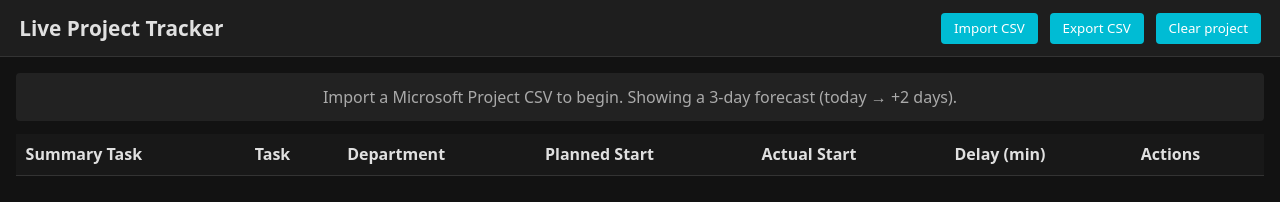
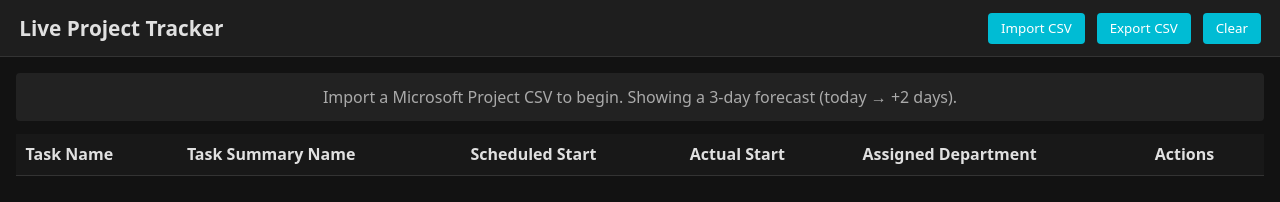
Before and after one commit to dezrobbo1/Live-Project-Tracker, a website: page public/index.html in a window 1280 px wide. Drawn offline with Linux system fonts and the light colour scheme.

Commit message:
Update index.html

```diff
--- a/public/index.html
+++ b/public/index.html
@@ -2,9 +2,9 @@
 <html lang="en">
 <head>
   <meta charset="UTF-8" />
-  <meta name="viewport" content="width=device-width, initial-scale=1.0" />
+  <meta name="viewport" content="width=device-width, initial-scale=1.0"/>
   <title>Live Project Tracker</title>
-  <link rel="stylesheet" href="styles.css" />
+  <link rel="stylesheet" href="/styles.css"/>
 </head>
 <body>
   <header class="bar">
@@ -13,7 +13,7 @@
       <input id="fileInput" type="file" accept=".csv,text/csv" hidden />
       <button id="importBtn" aria-label="Import CSV">Import CSV</button>
       <button id="exportBtn" aria-label="Export end-of-shift CSV">Export CSV</button>
-      <button id="clearBtn" aria-label="Clear current project">Clear project</button>
+      <button id="clearBtn" aria-label="Clear current project">Clear</button>
     </div>
   </header>
 
@@ -21,16 +21,16 @@
     <div id="notice" class="notice">
       Import a Microsoft Project CSV to begin. Showing a 3-day forecast (today → +2 days).
     </div>
+
     <div class="hscroll">
       <table id="taskTable" aria-label="3-day forecast">
         <thead>
           <tr>
-            <th>Summary Task</th>
-            <th>Task</th>
-            <th>Department</th>
-            <th>Planned Start</th>
+            <th>Task Name</th>
+            <th>Task Summary Name</th>
+            <th>Scheduled Start</th>
             <th>Actual Start</th>
-            <th>Delay (min)</th>
+            <th>Assigned Department</th>
             <th>Actions</th>
           </tr>
         </thead>
@@ -39,6 +39,7 @@
     </div>
   </main>
 
+  <!-- Pause modal -->
   <dialog id="pauseDialog" role="dialog" aria-modal="true" aria-labelledby="pauseTitle">
     <form method="dialog">
       <h3 id="pauseTitle">Pause Task</h3>
@@ -65,6 +66,6 @@
     </form>
   </dialog>
 
-  <script defer src="app.js"></script>
+  <script defer src="/app.js"></script>
 </body>
 </html>
```
